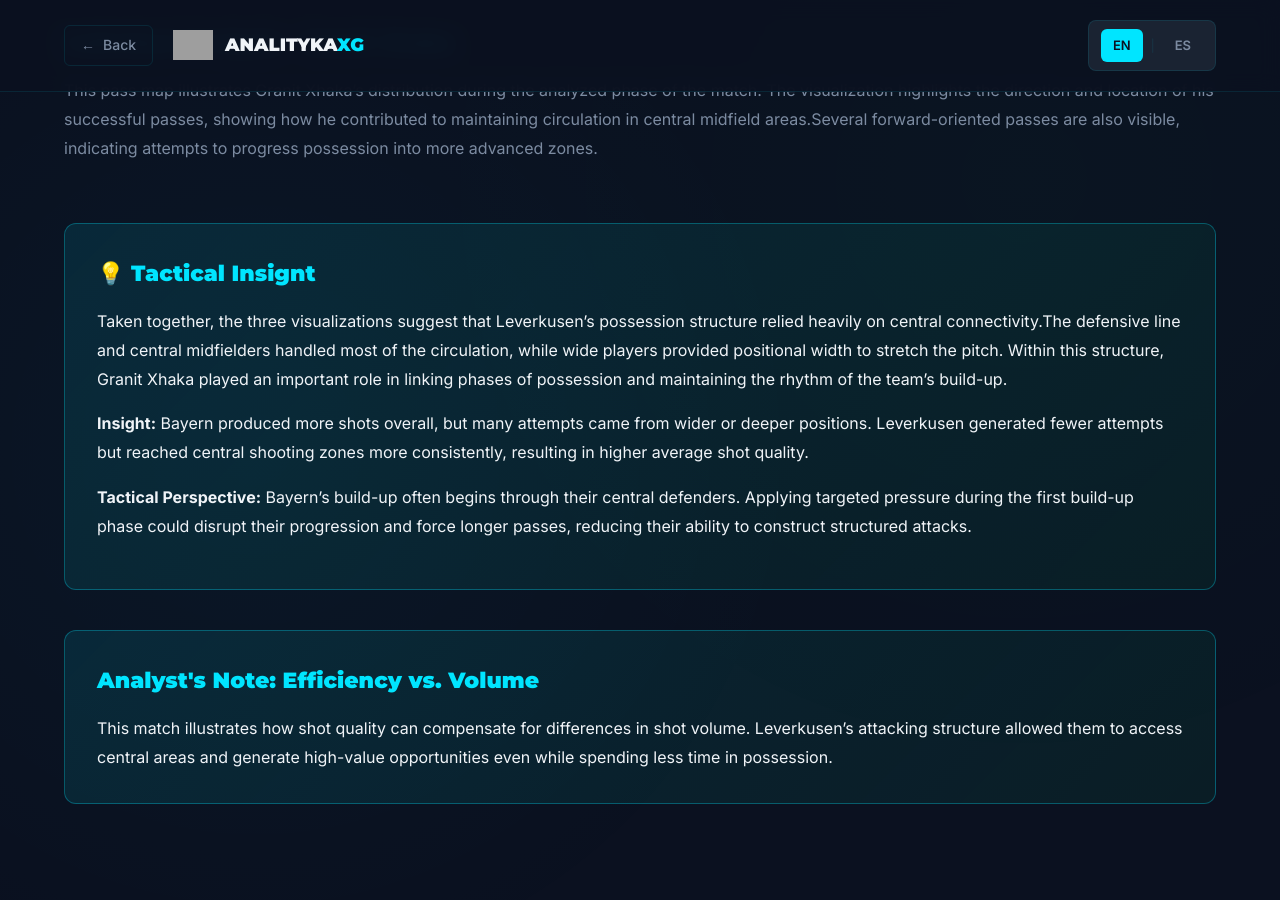
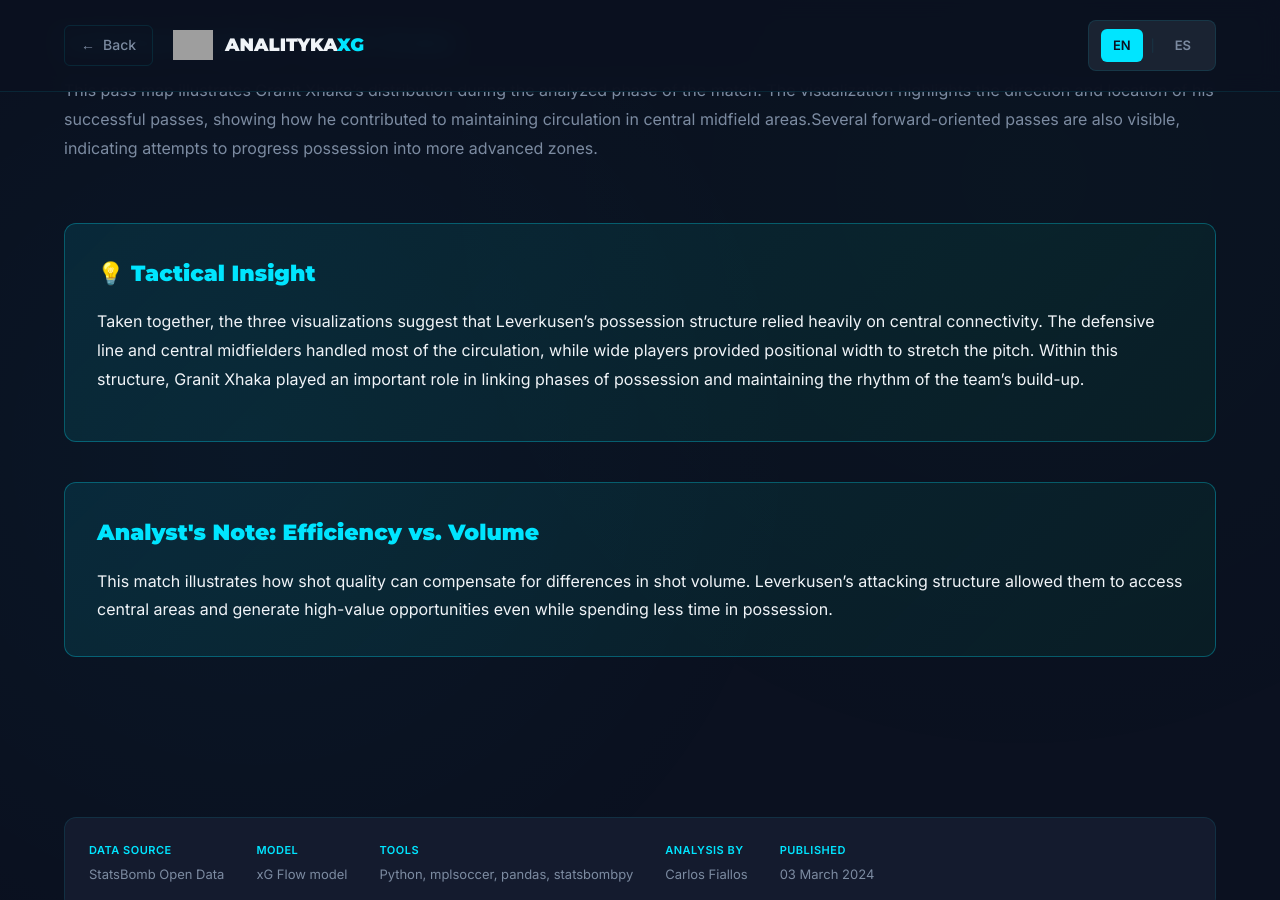
Before and after one commit to Fiallos77/analitykaXG, a Jekyll site: the page built from reports/BayerLeverkusenPassNetwork.md, in a window 1280 px wide and 900 px high, scrolled down 4693 px. Built offline with Jekyll 4.4.1, drawn with Linux system fonts in a browser that asks for light colours; grey boxes are pictures that could not be loaded.

Commit message:
Fix typo in Tactical Insight heading and improve conclusion
Corrected a typo in the heading and refined the conclusion text for clarity.

```diff
--- a/reports/BayerLeverkusenPassNetwork.md
+++ b/reports/BayerLeverkusenPassNetwork.md
@@ -136,18 +136,11 @@ lang: en
     </div>
     <!-- Conclusion -->
     <div class="conclusion-box">
-        <h3>💡 Tactical Insignt</h3>
+        <h3>💡 Tactical Insight</h3>
         <p style="margin-bottom:16px;">
-            Taken together, the three visualizations suggest that Leverkusen’s possession structure relied heavily on central connectivity.The defensive line and central midfielders handled most of the circulation, while wide players provided positional width to stretch the pitch.
+            Taken together, the three visualizations suggest that Leverkusen’s possession structure relied heavily on central connectivity.
+            The defensive line and central midfielders handled most of the circulation, while wide players provided positional width to stretch the pitch.
             Within this structure, Granit Xhaka played an important role in linking phases of possession and maintaining the rhythm of the team’s build-up.
-        </p>
-        <p style="margin-bottom:16px;">
-            <strong>Insight:</strong> Bayern produced more shots overall, but many attempts came from wider or deeper positions.
-            Leverkusen generated fewer attempts but reached central shooting zones more consistently, resulting in higher average shot quality.
-        </p>
-        <p style="margin-bottom:16px;">
-            <strong>Tactical Perspective:</strong> Bayern’s build-up often begins through their central defenders.
-            Applying targeted pressure during the first build-up phase could disrupt their progression and force longer passes, reducing their ability to construct structured attacks.
         </p>
     </div>
  <!-- Analyst's Note: Efficiency vs. Volume -->
```
